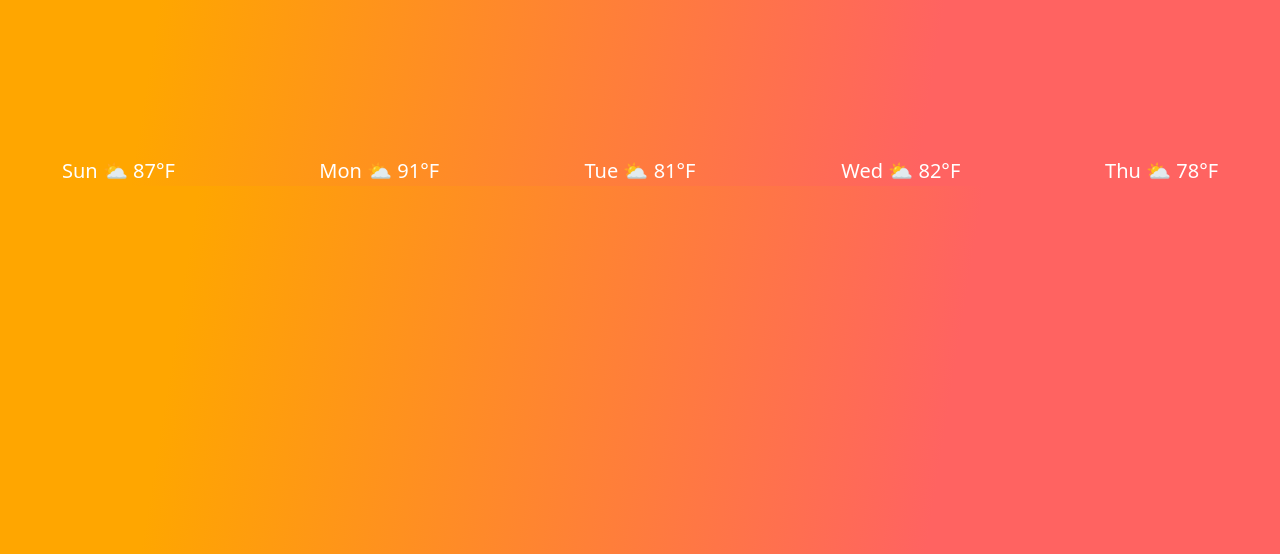
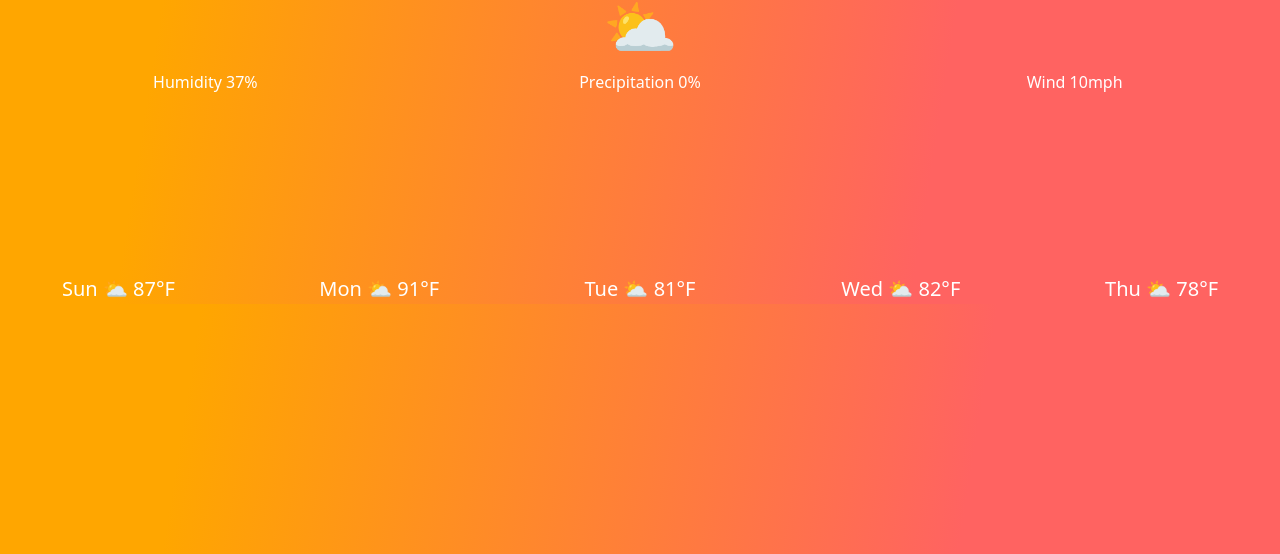
Before and after one commit to Keyshawnas/weather-app, a plain HTML site: page index.html in a window 1280 px wide. Shown: the part 246-800 px from the top of the page. Drawn offline with nearby package versions, Linux system fonts and the light colour scheme; files that its build step writes are made by us from their sources.

Commit message:
created html

```diff
--- a/index.html
+++ b/index.html
@@ -8,7 +8,7 @@
     <script src="https://unpkg.com/axios/dist/axios.min.js"></script>
     <link href="https://cdn.jsdelivr.net/npm/bootstrap@5.3.1/dist/css/bootstrap.min.css" rel="stylesheet"
         integrity="sha384-4bw+/aepP/YC94hEpVNVgiZdgIC5+VKNBQNGCHeKRQN+PtmoHDEXuppvnDJzQIu9" crossorigin="anonymous" />
-    <link rel="stylesheet" href="src/style.css" />
+    <link rel="stylesheet" href="style.css" />
 </head>
 
 <body>
@@ -45,7 +45,7 @@
             <div class="col-2">Thu ⛅ 78°F</div>
         </div>
         </div.class>
-        <script src="src/index.js">
+        <script src="index.js">
         </script>
 </body>
 
```
